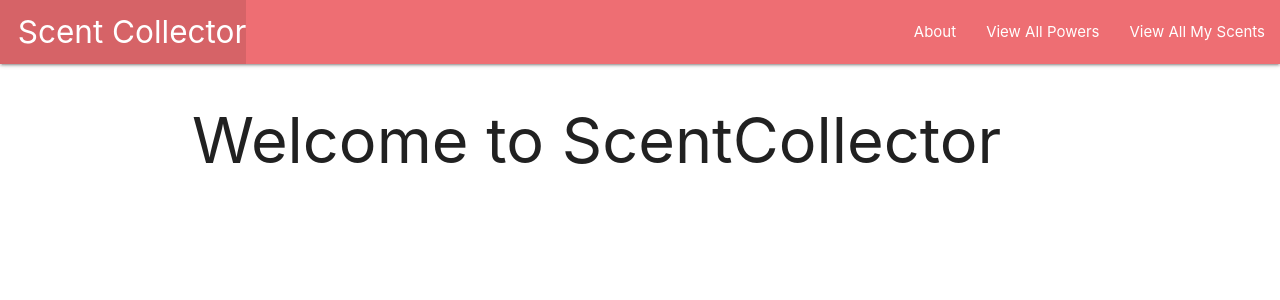
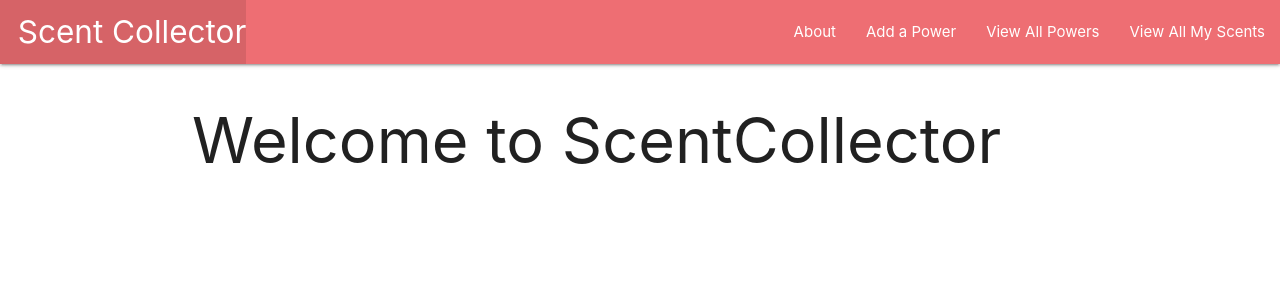
Before and after one commit to longevitytina/scent-collector, a Django app: page / in a window 1280 px wide. Shown: the top 300 px of the page. Run offline with Django 3.2, Linux system fonts and the light colour scheme.

Commit message:
Adds add link

```diff
--- a/main_app/templates/base.html
+++ b/main_app/templates/base.html
@@ -31,7 +31,7 @@
           </ul>
           <ul class="right">
             <li><a href="/about">About</a></li>
-            {% comment %} <li><a href="{% url 'powers_create' %}">Add a Power</a></li> {% endcomment %}
+            <li><a href="{% url 'powers_create' %}">Add a Power</a></li>
             <li><a href="{% url 'power_list' %}">View All Powers</a></li>
             {% comment %} <li><a href="{% url 'new_scent' %}">Add a Scent</a></li> {% endcomment %}
             <li><a href="{% url 'index' %}">View All My Scents</a></li>
```
